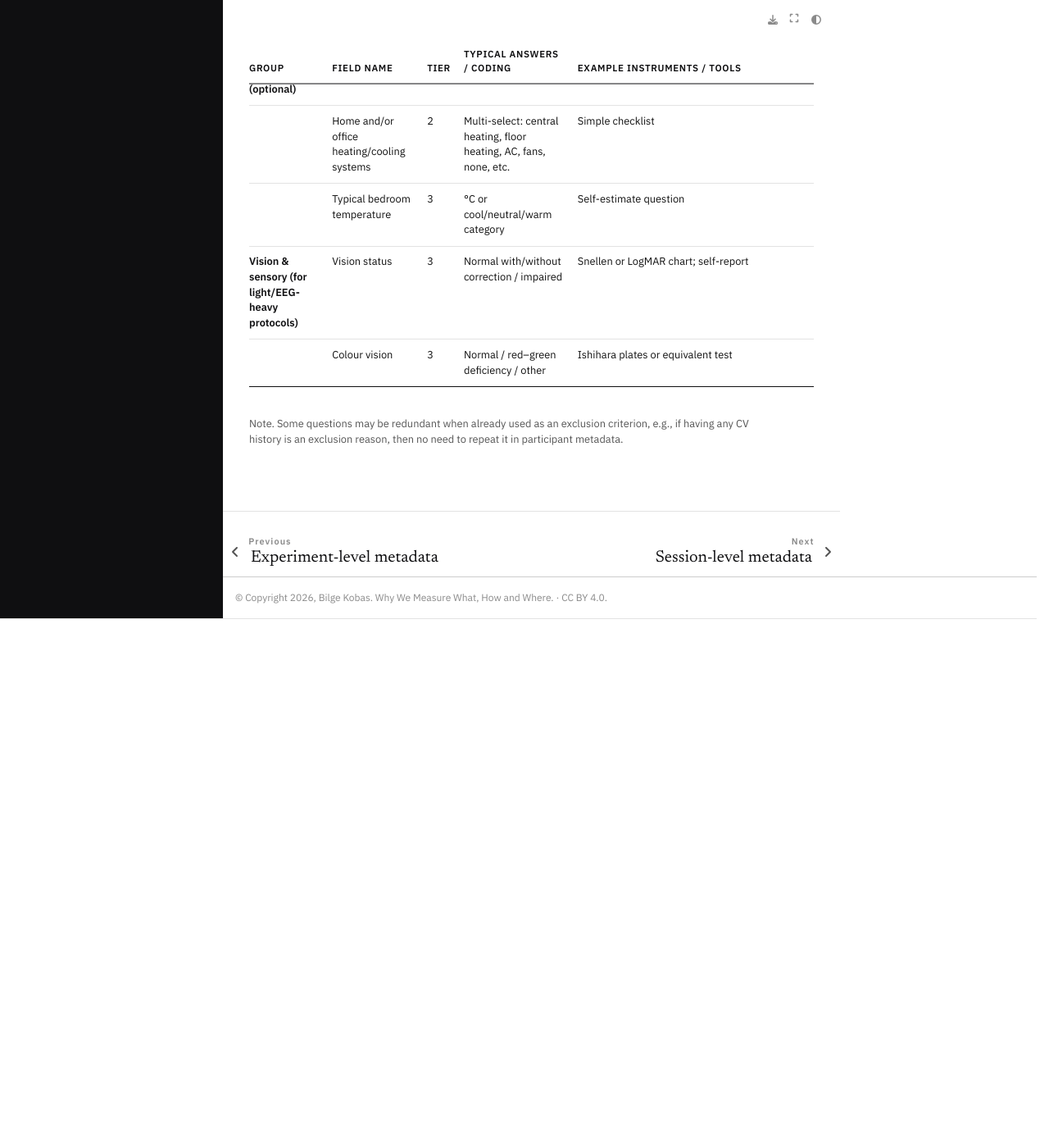
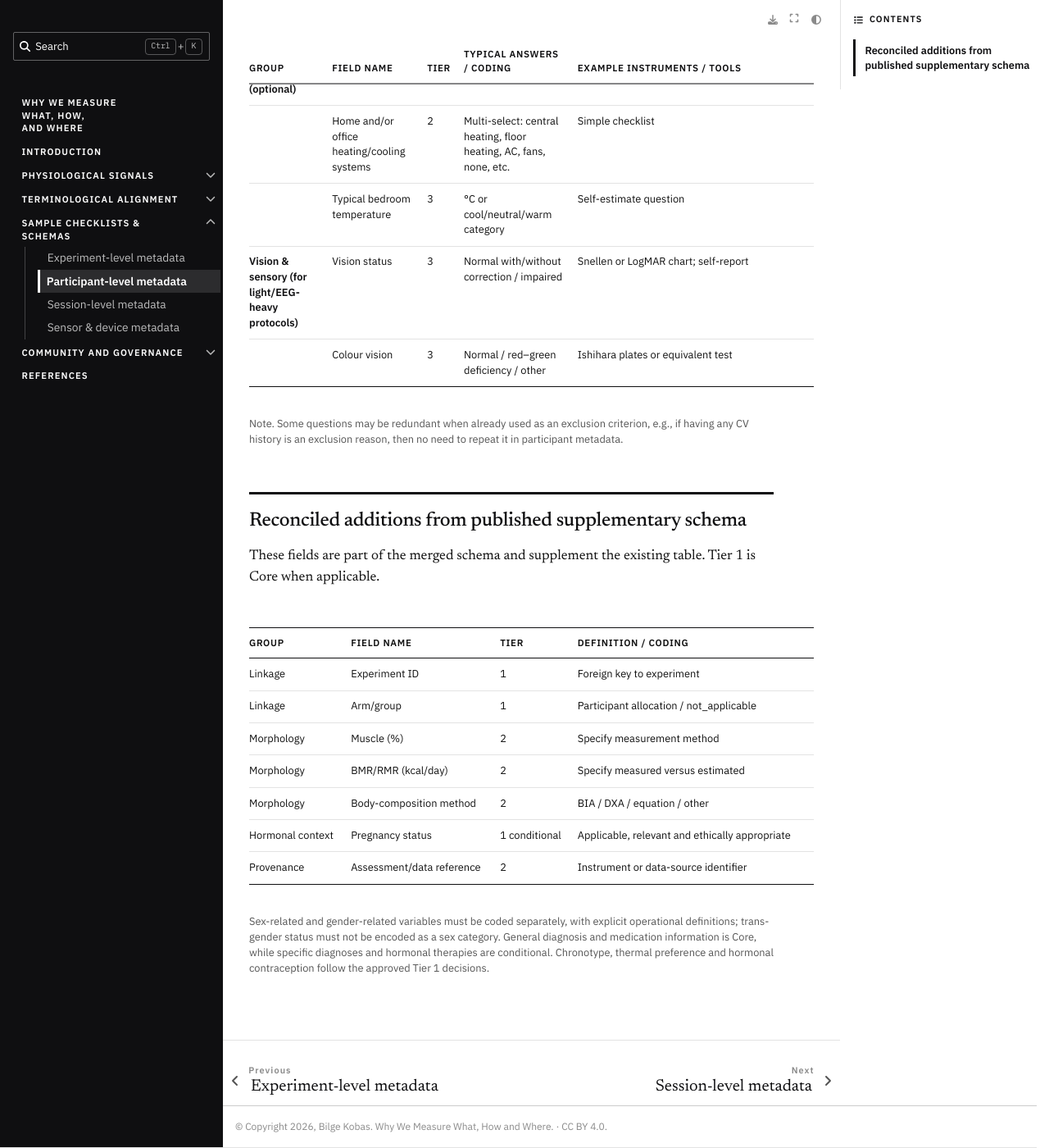
Before and after one commit to bilgekobas/WhyWeMeasureWhat, a Jupyter Book: the page built from book/content/sample-checklists-schemas/participant-level-metadata.md, in a window 1280 px wide and 1400 px high, scrolled down 4693 px. Shown: the whole window at 82% size. Built offline with Jupyter Book 1.0.4 settings and Sphinx 7.4.7 and the Sphinx Book theme 1.1.4, drawn with Linux system fonts in a browser that asks for light colours; cross-references to code outside the pages are shown as plain code; before the commit the page ends 5448 px from its top, so only the background shows below that.

Commit message:
Merge approved supplemental metadata fields into participant-level-metadata

```diff
--- a/book/content/sample-checklists-schemas/participant-level-metadata.md
+++ b/book/content/sample-checklists-schemas/participant-level-metadata.md
@@ -52,9 +52,9 @@ The participant metadata table can be implemented in a spreadsheet, REDCap form,
 | **Reproductive & hormonal** | Menstrual / reproductive status | 1 | Eumenorrheic / perimenopausal / postmenopausal / amenorrheic / pregnant / lactating | Simple categorical items |
 |  | Cycle length & regularity | 2 | Numeric (days) + regular / irregular | Short structured questions |
 |  | Hormonal contraception | 1 | Type (combined pill, progestin-only, IUD, implant, injection, none) + duration | Structured questionnaire |
-|  | HRT (hormone replacement therapy) | 1 | Regimen (oestrogen, oestrogen+progestin, other) + duration | Medical history question |
-|  | GAHT (gender-affirming hormone therapy) | 1 | Yes/No; regimen (e.g. oestradiol, testosterone, blockers) + duration | Optional and ethics-dependent |
-| **Thermal sensitivity / preference & psychological traits** | Thermal sensitivity / preference | 1–2 | Scores + groupings (e.g. cold / neutral / warm-preferring) | ETSRS {cite:p}`van_someren_experienced_2016` or similar |
+|  | HRT (hormone replacement therapy) | 2 | Regimen (oestrogen, oestrogen+progestin, other) + duration | Medical history question |
+|  | GAHT (gender-affirming hormone therapy) | 2 | Yes/No; regimen (e.g. oestradiol, testosterone, blockers) + duration | Optional and ethics-dependent |
+| **Thermal sensitivity / preference & psychological traits** | Thermal sensitivity / preference | 1 | Scores + groupings (e.g. cold / neutral / warm-preferring) | ETSRS {cite:p}`van_someren_experienced_2016` or similar |
 |  | Personality traits | 3 | Scores | Big Five {cite:p}`kang_validation_2024,rammstedt_measuring_2007`, BIS/BAS, {cite:p}`maack_re-examination_2018` etc. |
 |  | General sensory / emotional sensitivity | 3 | Score(s) | Highly Sensitive Person Scale (HSPS) {cite:p}`aron_highly_2011` |
 |  | Psychological / psychiatric scales | 2–3 | Scores; cut-offs for depression, anxiety, etc. | PHQ-9, GAD-7, DASS-21 |
@@ -71,3 +71,19 @@ The participant metadata table can be implemented in a spreadsheet, REDCap form,
 :::
 
 Note. Some questions may be redundant when already used as an exclusion criterion, e.g., if having any CV history is an exclusion reason, then no need to repeat it in participant metadata.
+
+## Reconciled additions from published supplementary schema
+
+These fields are part of the merged schema and supplement the existing table. Tier 1 is Core when applicable.
+
+| Group | Field name | Tier | Definition / coding |
+|---|---|---|---|
+| Linkage | Experiment ID | 1 | Foreign key to experiment |
+| Linkage | Arm/group | 1 | Participant allocation / not_applicable |
+| Morphology | Muscle (%) | 2 | Specify measurement method |
+| Morphology | BMR/RMR (kcal/day) | 2 | Specify measured versus estimated |
+| Morphology | Body-composition method | 2 | BIA / DXA / equation / other |
+| Hormonal context | Pregnancy status | 1 conditional | Applicable, relevant and ethically appropriate |
+| Provenance | Assessment/data reference | 2 | Instrument or data-source identifier |
+
+Sex-related and gender-related variables must be coded separately, with explicit operational definitions; transgender status must not be encoded as a sex category. General diagnosis and medication information is Core, while specific diagnoses and hormonal therapies are conditional. Chronotype, thermal preference and hormonal contraception follow the approved Tier 1 decisions.
```
Also changed, not shown: other parts of book/content/sample-checklists-schemas/participant-level-metadata.md (+3 -3 lines).
